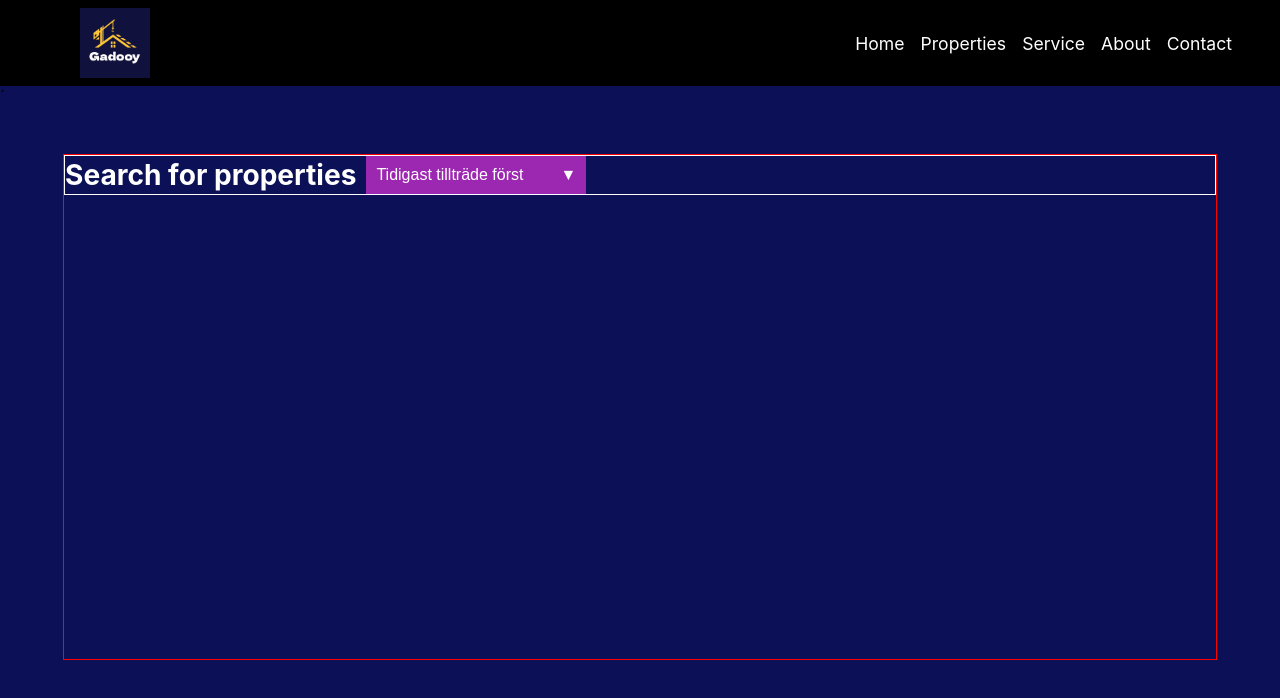
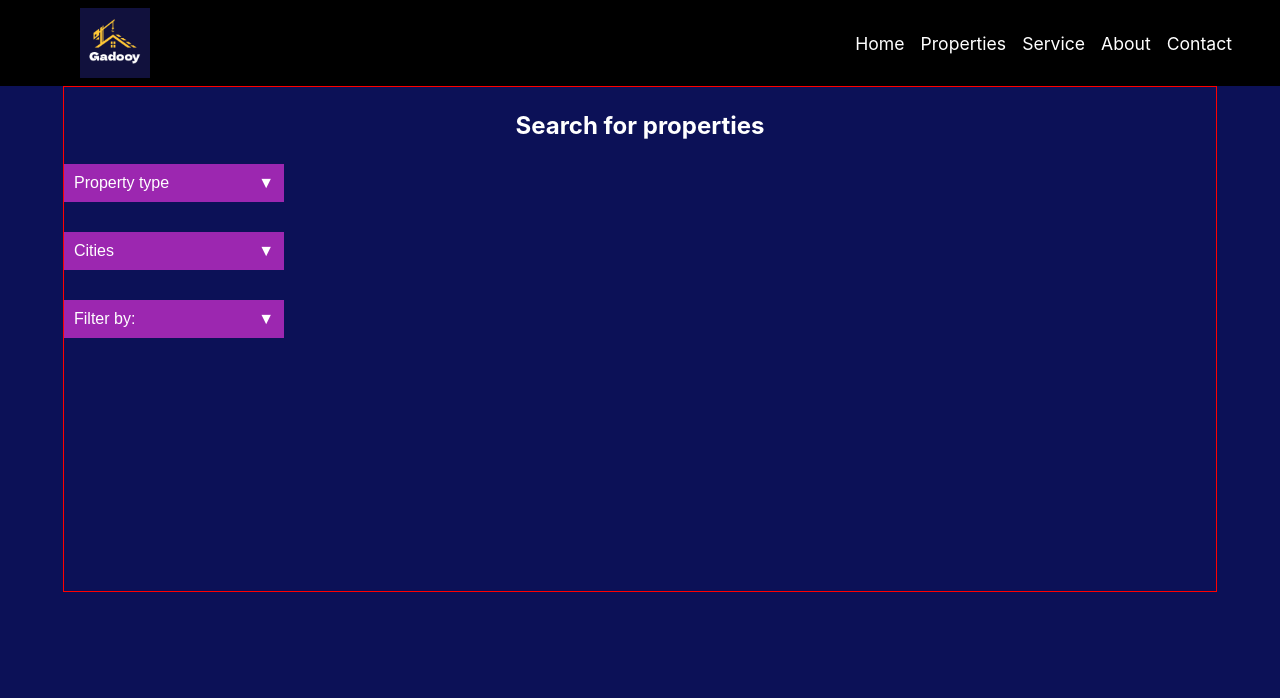
Before and after one commit to gelehasan/Real-Estate, a React (Create React App) app: page /properties in a window 1280 px wide. Shown: the top 698 px of the page. Built offline with nearby package versions, Linux system fonts and the light colour scheme.

Commit message:
finlized filter section

```diff
--- /dev/null
+++ b/src/Components/FilterSection/filter.jsx
@@ -0,0 +1,28 @@
+import { useState } from "react";
+
+const Filters = ({content, filterData})=>{
+    const [isOpen, setIsOpen] = useState(false);
+    const toggleDropdown = () => setIsOpen(!isOpen);
+    return(
+        <div className="filterOperation">
+            <div className="propertDropdown">
+                <button className="dropbtn" onClick={toggleDropdown}>
+                    <span>{content} </span> <span> {isOpen ? '▲' : '▼'}</span>
+                </button>
+                <div className={`dropdown-content ${isOpen ? 'show' : ''}`}>
+                <ul> {filterData.map((x)=>{
+                        return (
+
+                                <li> {x}</li>
+
+
+                        )
+                    })}
+                        </ul>
+                </div>
+            </div>
+        </div>
+    )
+}
+
+export default Filters;
--- a/src/Routers/Properties/Properties.jsx
+++ b/src/Routers/Properties/Properties.jsx
@@ -1,28 +1,32 @@
 import "./index.css";
 import { useState } from "react";
+import Filters from "../../Components/FilterSection/filter";
+const propertyTypes=["Rent", "Land", "Houses"];
+const cities=["Nairobi", "Garisa", "Mombasa"];
+const filterBy =["Price: Low to high", "Price: High to Low", "Latest published"];
+
 const Properties = ()=>{
-    const [isOpen, setIsOpen] = useState(false);
-    const toggleDropdown = () => setIsOpen(!isOpen);
-    return(
-        <div className="propertiesContainer">´
-        <div className="propertiesContent">
-            <div className="searchFilter">
-            <h3>Search for properties</h3>
-            <div className="filterOperation">
-                        <div class="propertDropdown">
-                            <button className="dropbtn" onClick={toggleDropdown}>
-                                <span>Tidigast tillträde först </span> <span> {isOpen ? '▲' : '▼'}</span>
-                            </button>
-                            <div className={`dropdown-content ${isOpen ? 'show' : ''}`}>
-                                <a href="#">Tidigast tillträde först</a>
-                                <a href="#">Senast publicerad först</a>
-                                <a href="#">Lägst hyra först</a>
-                                <a href="#">Störst först (m2)</a>
-                                <a href="#">Minst först (m2)</a>
-                            </div>
-                        </div>
-            </div>
-            </div>
+
+    return (
+        <div className="propertiesContainer">
+
+            <div className="propertiesContent">
+                <h3>Search for properties</h3>
+                <div className="searchFilter">
+
+                    <Filters
+                        content={"Property type"}
+                        filterData={propertyTypes}
+                    />
+                    <Filters
+                        content={"Cities"}
+                        filterData={cities}
+                    />
+                    <Filters
+                        content={"Filter by:"}
+                        filterData={filterBy}
+                    />
+                </div>
 
             </div>
         </div>
--- a/src/Routers/Properties/index.css
+++ b/src/Routers/Properties/index.css
@@ -1,23 +1,29 @@
 .propertiesContainer {
-    background-color: rgb(12, 17, 87);
+    position: relative;
     width: 100%;
     height: 90vh;
 
+    background-color: rgb(12, 17, 87);
 }
 
 /* filter section*/
 .searchFilter {
-    color: white;
-    font-size: 1.5rem;
     display: flex;
-    align-items: center;
-    gap: 10px;
-    border: 1px solid;
+    margin-top: 1em;
+    flex-direction: column;
+
+    justify-content: space-between;
+    gap: 30px;
+
 
 }
-.searchFilter h3{
-    margin: 0;
+.propertiesContent h3{
+
+
+    text-align: center;
     padding: 0;
+    font-size: 1.5rem;
+    color: white;
 }
 .searchFilter input {
     font-size: 1.1rem;
@@ -47,9 +53,10 @@
 
 .dropdown-content {
     display: none;
-    position: absolute;
+    position: relative;
     background-color: #f9f9f9;
     min-width: 160px;
+    width: 100%;
     box-shadow: 0px 8px 16px 0px rgba(0,0,0,0.2);
     z-index: 1;
     opacity: 0;
@@ -61,23 +68,26 @@
     opacity: 1;
     transform: translateY(0);
 }
-.dropdown-content a {
+
+.dropdown-content ul {
     color: black;
-    padding: 12px 16px;
-    text-decoration: none;
-    display: block;
+    list-style: none;
+    padding: 0;
+    margin: 0;
+    display: flex;
+    flex-direction: column;
+        gap: 10px;
 }
-.dropdown-content a:hover {
-    background-color: #f1f1f1;
+.dropdown-content ul li:hover{
+    cursor: pointer;
 }
 /*Filter drop down ends here*/
 /* filter ends*/
 .propertiesContent {
-    border: 1px solid red;
-
     height: 70%;
     width: 90%;
     margin: 0 auto;
-    margin-top: 3em;
-    min-height: fit-content;
+
+    border: 1px solid red;
+
 }
```
Also changed, not shown: src/Components/PropertyCards/PropertyCards.jsx (added, +18 -0 lines).
